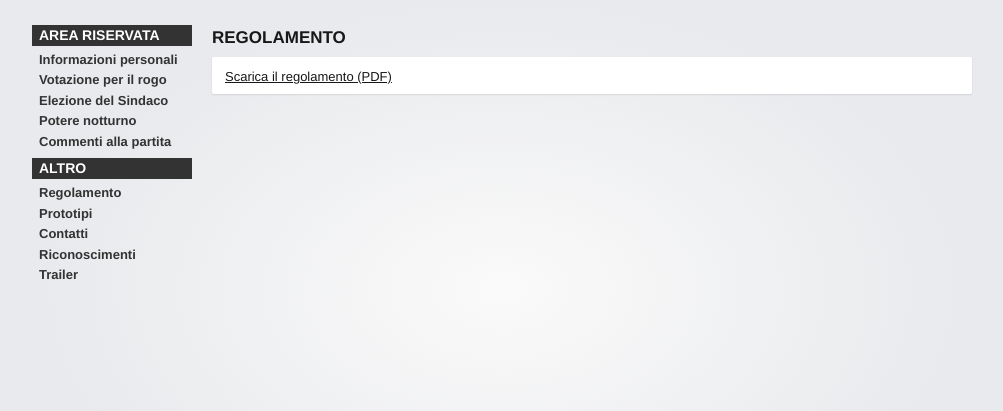
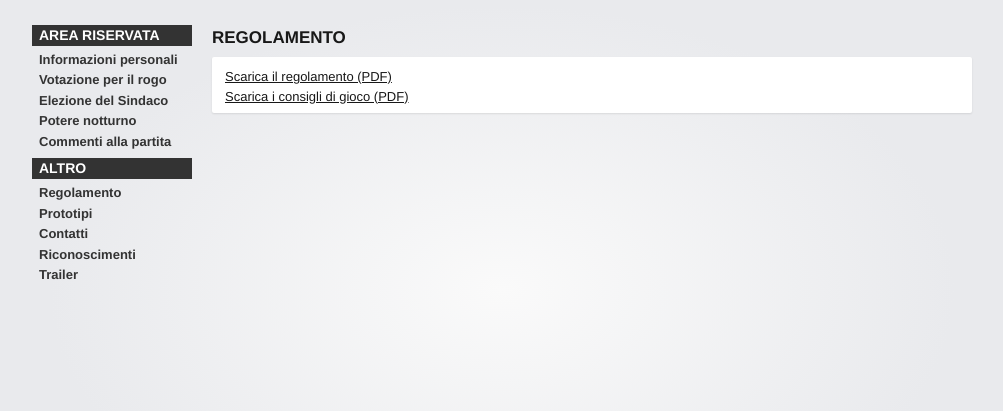
Before and after one commit to giove91/server-lupus, a Django app: template templates/ruleset.html in a window 1280 px wide. Shown: the part 111-522 px from the top of the page, without its empty margins (138-1141 px from the left). Run offline with Django 3.2, Linux system fonts and the light colour scheme; the template is opened without the code that fills it, so the values that code supplies are empty.

Commit message:
Add handbook to the website.

```diff
--- a/templates/ruleset.html
+++ b/templates/ruleset.html
@@ -6,7 +6,8 @@
 
     <div class="info-block">
         {% load staticfiles %}
-        <a href="{% static 'regolamento.pdf' %}">Scarica il regolamento (PDF)</a>
+        <a href="{% static 'regolamento.pdf' %}">Scarica il regolamento (PDF)</a></br>
+        <a href="{% static 'lupushandbook.pdf' %}">Scarica i consigli di gioco (PDF)</a>
     </div>
 </main>
 {% endblock %}
```
Also changed, not shown: 1 other file.
